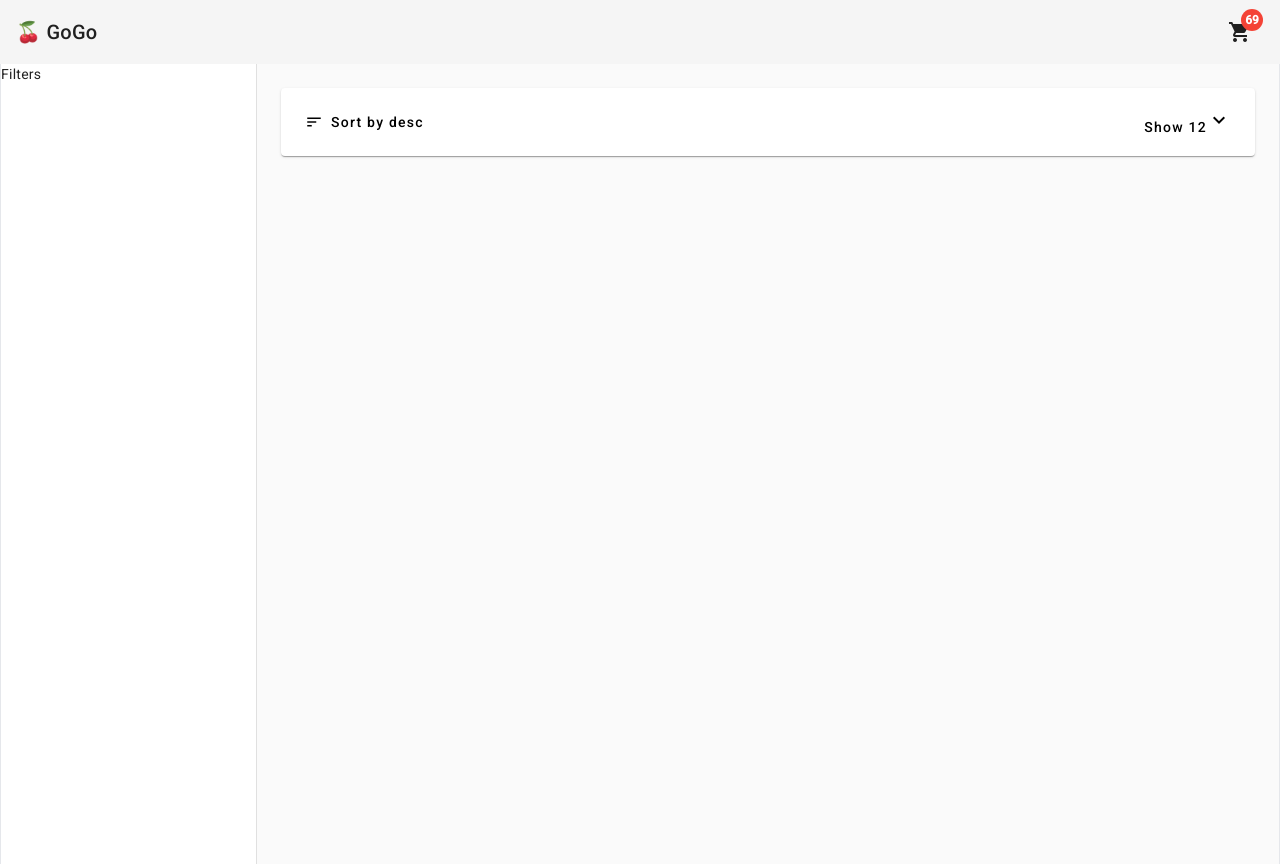
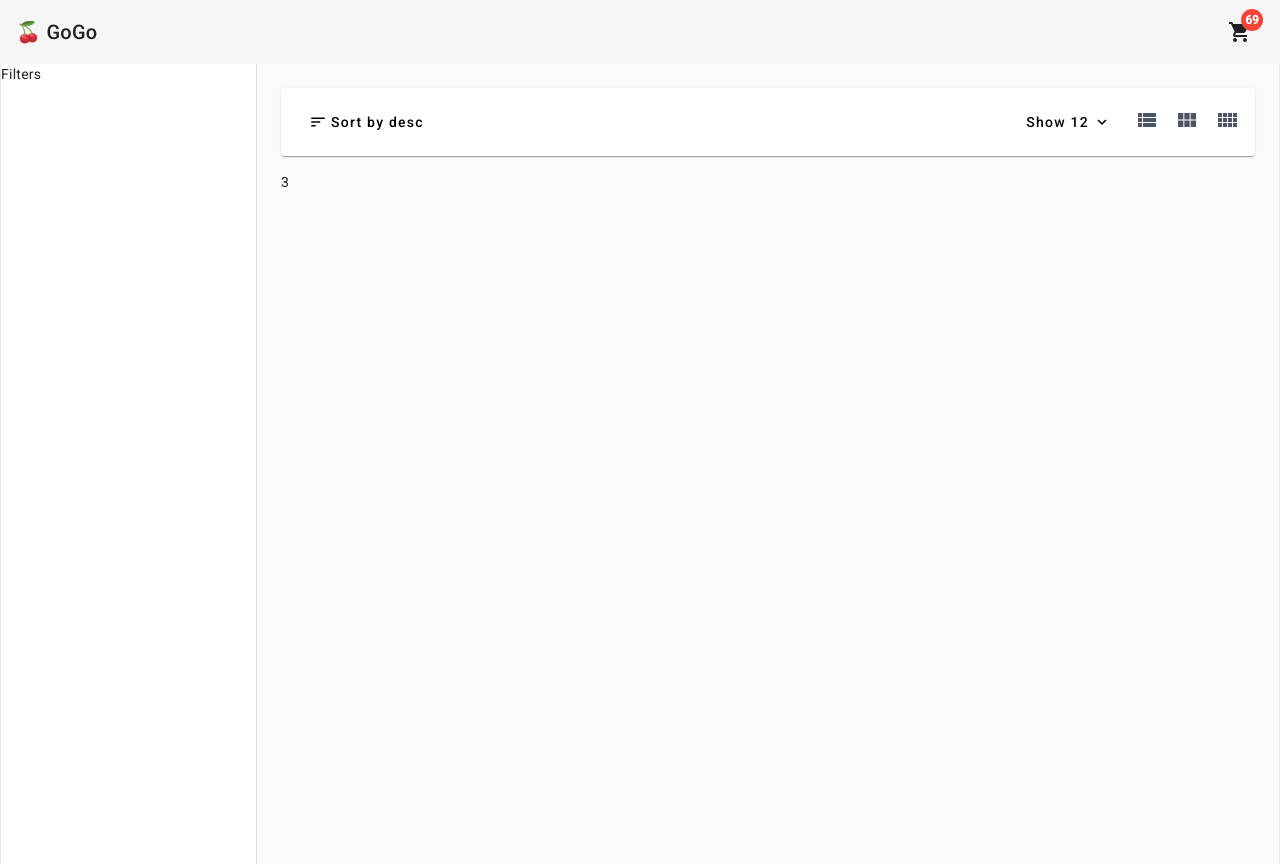
Before and after one commit to yashnaravade/store, an Angular app: page /home in a window 1280 px wide. Built offline with nearby package versions, Linux system fonts and the light colour scheme.

Commit message:
Update the column count with icon buttons

```diff
--- a/src/app/components/pages/home/home.component.html
+++ b/src/app/components/pages/home/home.component.html
@@ -12,7 +12,9 @@
   </mat-drawer>
   <mat-drawer-content class= "p-6">
 
-    <app-products-header></app-products-header>
+    <app-products-header (columnCountChange)= "onColumnsCountChange($event)"></app-products-header>
+    {{cols}}
   </mat-drawer-content>
+
 </mat-drawer-container>
 <router-outlet></router-outlet>
--- a/src/app/components/pages/home/home.component.ts
+++ b/src/app/components/pages/home/home.component.ts
@@ -1,23 +1,20 @@
-import { Component } from '@angular/core';
+import { Component, OnInit } from "@angular/core";
 
 @Component({
-  selector: 'app-home',
-  templateUrl: './home.component.html',
-  styles: [
-  ]
+  selector: "app-home",
+  templateUrl: "./home.component.html",
+  styles: [],
 })
-export class HomeComponent {
+export class HomeComponent implements OnInit {
+  constructor() {}
 
-    constructor() { }
+  cols = 3;
 
-    total : 8008135 | undefined;
+  ngOnInit(): void {}
 
+  sideBarToggle: boolean = true;
 
-    ngOnInit(): void {
-    }
-
-    sideBarToggle: boolean = true;
-
-
-
+  onColumnsCountChange(colsNumber: number): void {
+    this.cols = colsNumber;
+  }
 }
--- a/src/app/components/products-header/products-header.component.html
+++ b/src/app/components/products-header/products-header.component.html
@@ -1,12 +1,15 @@
 <mat-card class="mb-4">
   <div class="flex justify-between p-4">
     <div>
-      <button mat-button [matMenuTriggerFor]="sortByMenu">
+      <button
+        mat-button
+        [matMenuTriggerFor]="sortByMenu"
+        class="flex items-center space-x-1"
+      >
         <mat-icon>sort</mat-icon>
-        Sort by {{ sort }}
+        <span>Sort by {{ sort }}</span>
       </button>
       <mat-menu #sortByMenu="matMenu">
-        <!-- #sortByMenu is a template reference variable -->
         <button mat-menu-item>
           <mat-icon>sort</mat-icon>
           Sort by descending
@@ -17,37 +20,31 @@
         </button>
       </mat-menu>
     </div>
+    <div class="flex items-center space-x-4">
+      <button
+        mat-button
+        [matMenuTriggerFor]="menu"
+        class="flex items-center space-x-1"
+      >
+        <span class="order-2">Show {{ itemsShowCount }}</span>
+        <mat-icon class="order-1">expand_more</mat-icon>
+      </button>
 
-    <!-- <div class="flex item-center">
-        <button mat-button [matMenuTriggerFor]="menu" class="mr-2">
-          <mat-icon>filter_list</mat-icon>
-          Filter
-        </button>
-        <mat-menu #menu="matMenu">
-          <button mat-menu-item>
-            <mat-icon>filter_list</mat-icon>
-            Filter by price
-          </button>
-          <button mat-menu-item>
-            <mat-icon>filter_list</mat-icon>
-            Filter by category
-          </button>
-        </mat-menu>
-    </div> -->
+      <mat-menu #menu="matMenu">
+        <button (click)="onItemsUpdated(12)" mat-menu-item>12</button>
+        <button (click)="onItemsUpdated(24)" mat-menu-item>24</button>
+        <button (click)="onItemsUpdated(36)" mat-menu-item>36</button>
+      </mat-menu>
 
-    <div class="flex items-center">
-      <div>
-        <button mat-button [matMenuTriggerFor]="menu">
-         <span> Show {{ itemsShowCount }}</span>
-          <span class="mt-6"> <mat-icon>expand_more</mat-icon></span>
-        </button>
-
-        <mat-menu #menu="matMenu">
-          <button (click)="onItemsUpdated(12)" mat-menu-item>12</button>
-          <button (click)="onItemsUpdated(24)" mat-menu-item>24</button>
-          <button (click)="onItemsUpdated(36)" mat-menu-item>36</button>
-        </mat-menu>
-      </div>
+      <button class="text-gray-600" (click)="onColumnUpdated(1)">
+        <mat-icon>view_list</mat-icon>
+      </button>
+      <button class="text-gray-600" (click)="onColumnUpdated(3)">
+        <mat-icon>view_module</mat-icon>
+      </button>
+      <button class="text-gray-600" (click)="onColumnUpdated(4)">
+        <mat-icon>view_comfy</mat-icon>
+      </button>
     </div>
   </div>
 </mat-card>
--- a/src/app/components/products-header/products-header.component.ts
+++ b/src/app/components/products-header/products-header.component.ts
@@ -1,27 +1,29 @@
-import { Component } from '@angular/core';
+import { Component, EventEmitter, OnInit, Output } from "@angular/core";
 
 @Component({
-  selector: 'app-products-header',
-  templateUrl: './products-header.component.html',
+  selector: "app-products-header",
+  templateUrl: "./products-header.component.html",
 
-  styles: [
-  ]
+  styles: [],
 })
 export class ProductsHeaderComponent {
+  @Output() columnCountChange = new EventEmitter<number>();
 
-  sort = 'desc';
-  itemsShowCount=12;
+  sort = "desc";
+  itemsShowCount = 12;
 
-    constructor() { }
+  constructor() {}
 
-    ngOnInit(): void {
-    }
+  ngOnInit(): void {}
 
-    onSortUpdated(newSort: string):void {
-      this.sort = newSort;
-    }
-    onItemsUpdated(count:number): void{
-      this.itemsShowCount = count;
+  onSortUpdated(newSort: string): void {
+    this.sort = newSort;
+  }
+  onItemsUpdated(count: number): void {
+    this.itemsShowCount = count;
+  }
 
-    }
+  onColumnUpdated(colsNumb: number): void {
+    this.columnCountChange.emit(colsNumb);
+  }
 }
```
